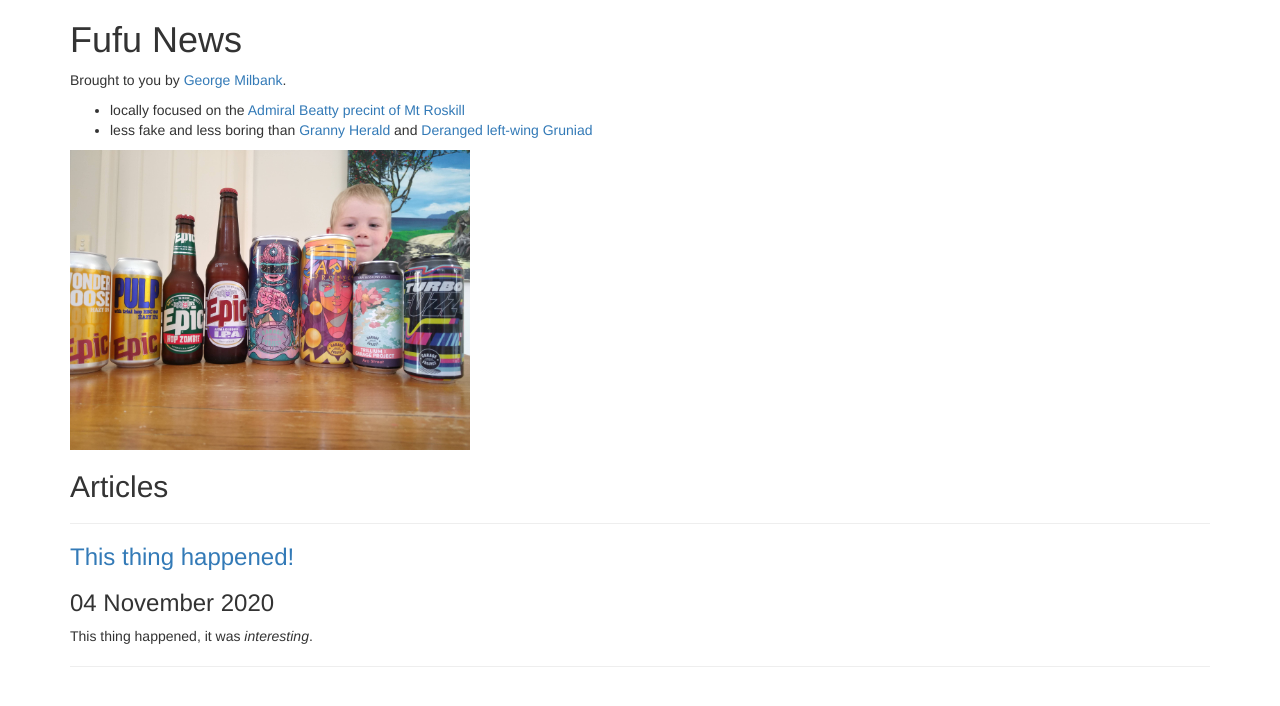
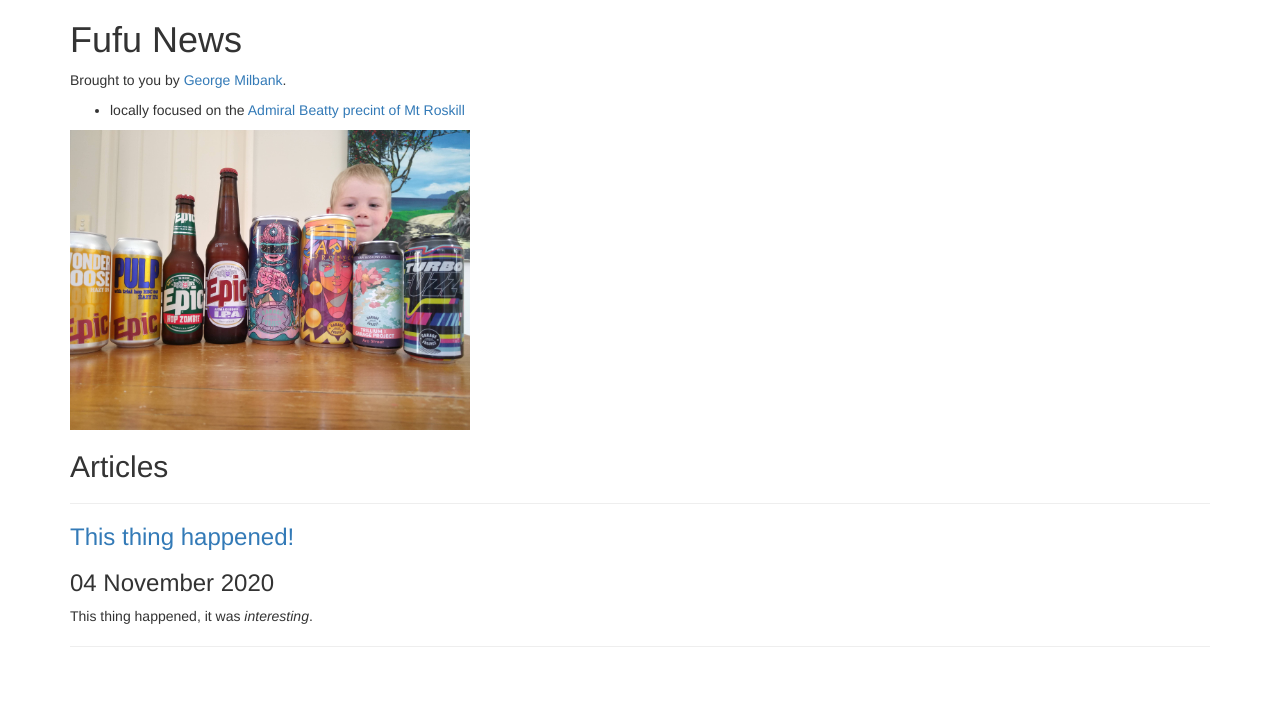
Before and after one commit to fufu-companies/fufu-companies.github.io, a Jekyll site: the page built from index.md, in a window 1280 px wide. Shown: the top 706 px of the page. Built offline with Jekyll 4.4.1, drawn with Linux system fonts in a browser that asks for light colours.

Commit message:
remove guardian comment

```diff
--- a/index.md
+++ b/index.md
@@ -8,7 +8,6 @@ layout: index
 Brought to you by [George Milbank](https://github.com/GeorgeMilbank/GeorgeMilbank).
 
 - locally focused on the [Admiral Beatty precint of Mt Roskill](https://www.google.com/maps/place/Admiral+Beatty+Avenue,+Mount+Roskill,+Auckland+1041/@-36.8993581,174.7382121,337m/data=!3m1!1e3!4m6!3m5!1s0x6d0d465cfc15dff5:0x607c81cf41ea0cee!8m2!3d-36.8993731!4d174.7394969!16s%2Fg%2F1v2pqd8f?entry=ttu)
-- less fake and less boring than [Granny Herald](https://www.nzherald.co.nz/) and [Deranged left-wing Gruniad](https://www.theguardian.com/international)
 
 <img src="img/IMG_20200415_120619823.jpg" alt="drawing" width="400"/>
 
```
